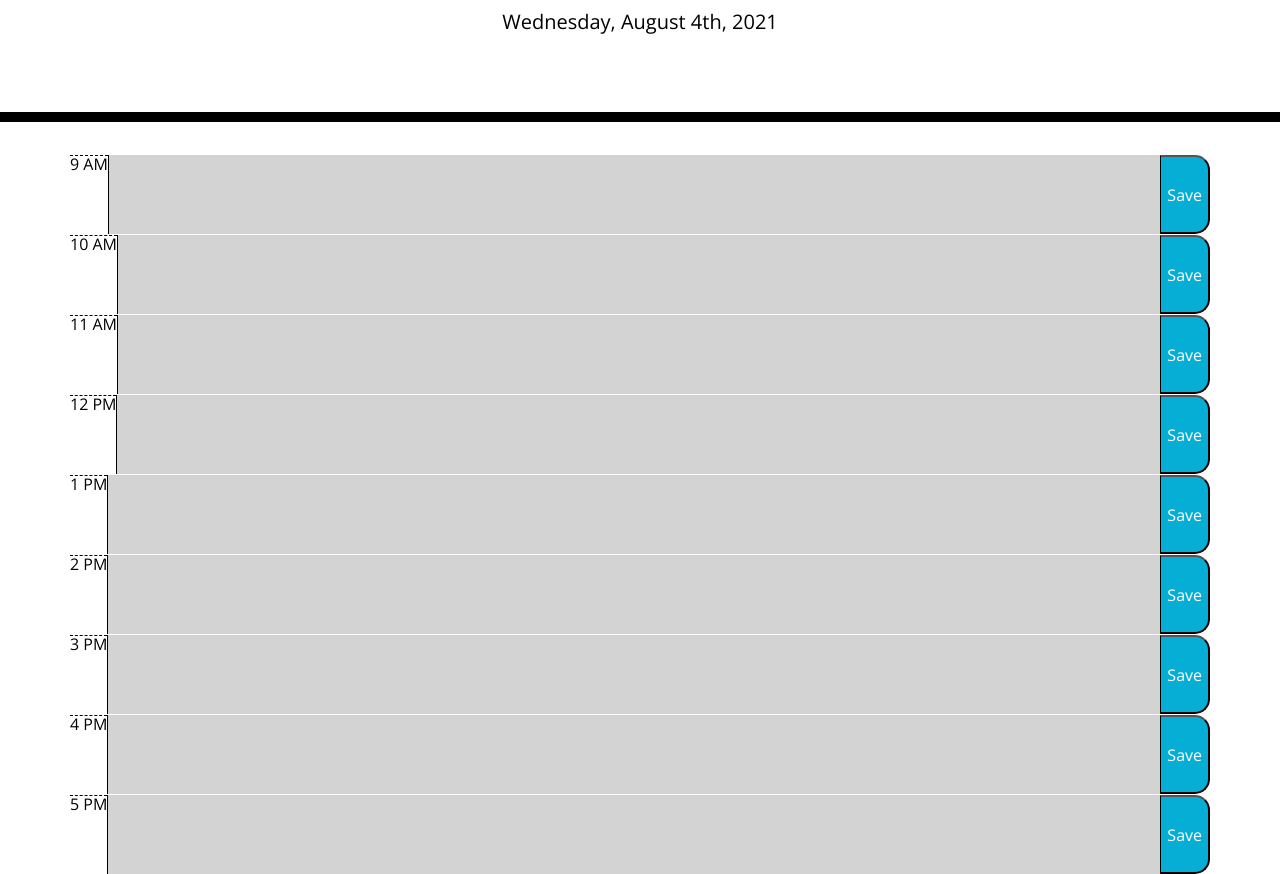
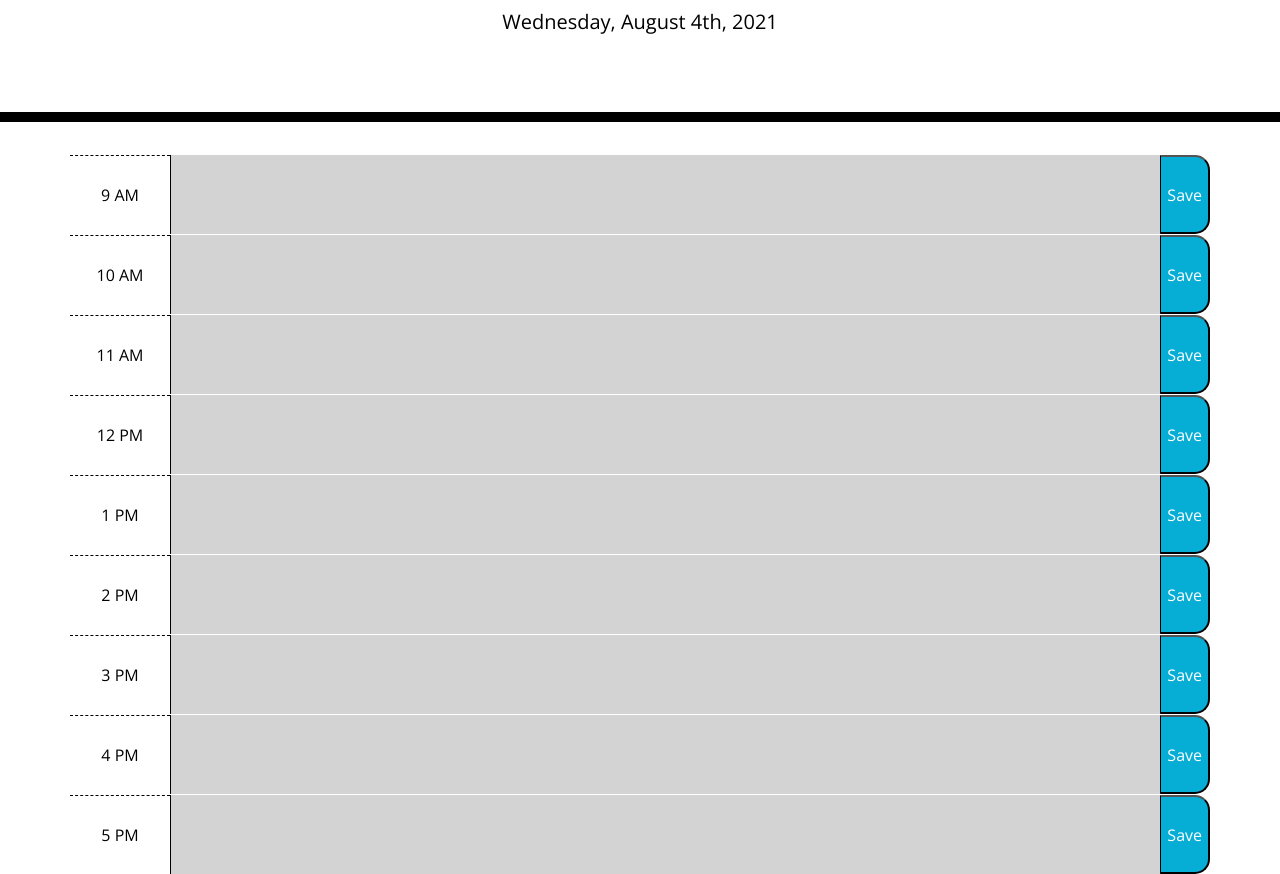
Before and after one commit to go-yasi/work-day-scheduler, a plain HTML site: page index.html in a window 1280 px wide. Shown: the part 182-1056 px from the top of the page. Drawn offline with nearby package versions, Linux system fonts and the light colour scheme.

Commit message:
Updated layout of hour and added IDs to parent rows to make save button function

```diff
--- a/index.html
+++ b/index.html
@@ -18,47 +18,47 @@
       <p id="currentDay" class="lead"></p>
     </header>
     <div class="container">
-        <div class="time-block row 9am">
+        <div class="time-block row" id="9am">
             <div class="hour" id="09">9 AM</div>
             <textarea class="activity description"></textarea>
             <button class="saveBtn">Save</button>
         </div>
-        <div class="time-block row 10am">
+        <div class="time-block row" id="10am">
             <div class="hour" id="10">10 AM</div>
             <textarea class="activity"></textarea>
             <button class="saveBtn">Save</button>
         </div>
-        <div class="time-block row 11am">
+        <div class="time-block row" id="11am">
             <div class="hour" id="11">11 AM</div>
             <textarea class="activity"></textarea>
             <button class="saveBtn">Save</button>
         </div>
-        <div class="time-block row 12pm">
+        <div class="time-block row" id="12pm">
             <div class="hour" id="12">12 PM</div>
             <textarea class="activity"></textarea>
             <button class="saveBtn">Save</button>
         </div>
-        <div class="time-block row 1pm">
+        <div class="time-block row" id="1pm">
             <div class="hour" id="13">1 PM</div>
             <textarea class="activity"></textarea>
             <button class="saveBtn">Save</button>
         </div>
-        <div class="time-block row 2pm">
+        <div class="time-block row" id="2pm">
             <div class="hour" id="14">2 PM</div>
             <textarea class="activity"></textarea>
             <button class="saveBtn">Save</button>
         </div>
-        <div class="time-block row 3pm">
+        <div class="time-block row" id="3pm">
             <div class="hour" id="15">3 PM</div>
             <textarea class="activity"></textarea>
             <button class="saveBtn">Save</button>
         </div>
-        <div class="time-block row 4pm">
+        <div class="time-block row" id="4pm">
             <div class="hour" id="16">4 PM</div>
             <textarea class="activity"></textarea>
             <button class="saveBtn">Save</button>
         </div>
-        <div class="time-block row 5pm">
+        <div class="time-block row" id="5pm">
             <div class="hour" id="17">5 PM</div>
             <textarea class="activity"></textarea>
             <button class="saveBtn">Save</button>
--- a/style.css
+++ b/style.css
@@ -74,3 +74,10 @@ textarea {
 .activity {
   flex: 1;
 }
+
+.hour {
+  flex: 0 0 100px;
+  display: flex;
+  justify-content: center;
+  align-items: center;
+}
```
